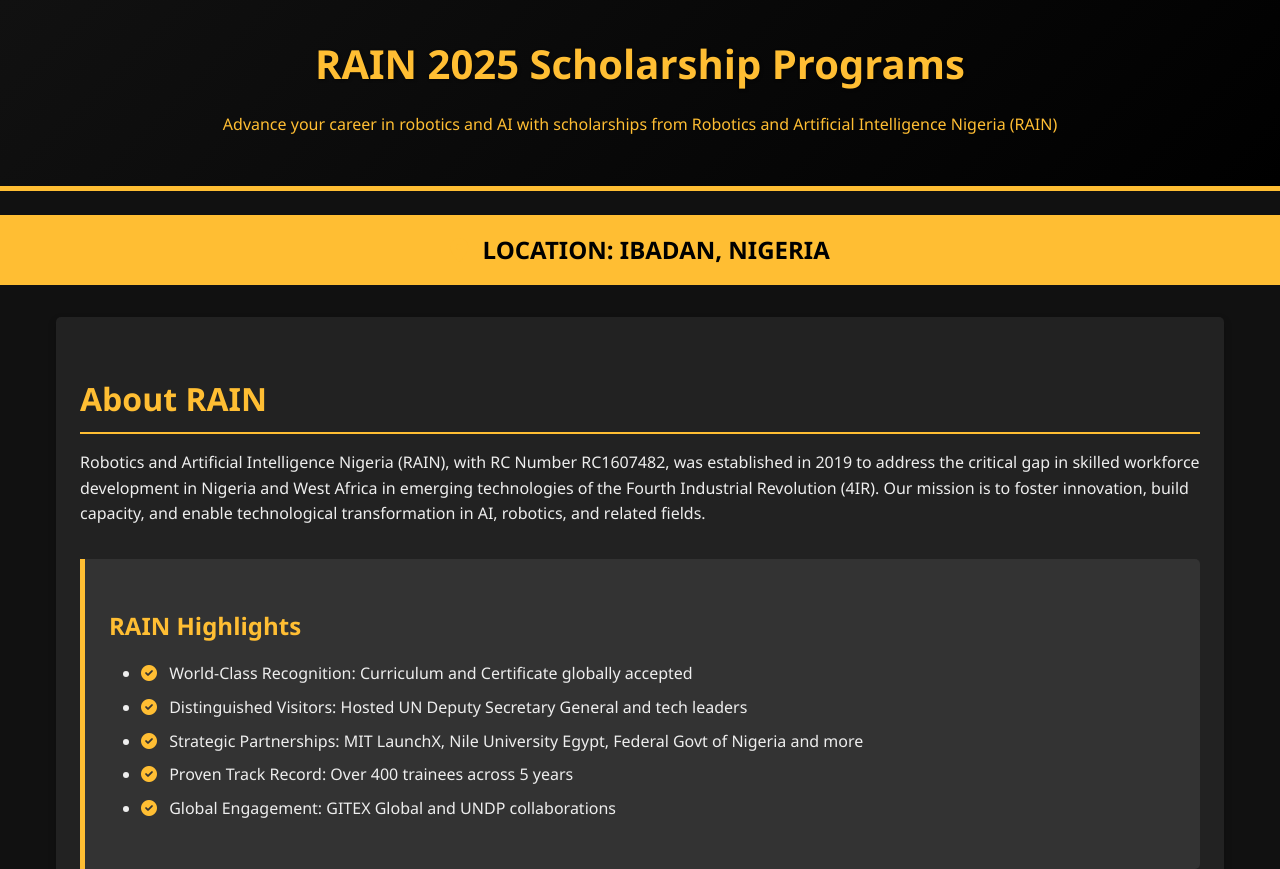
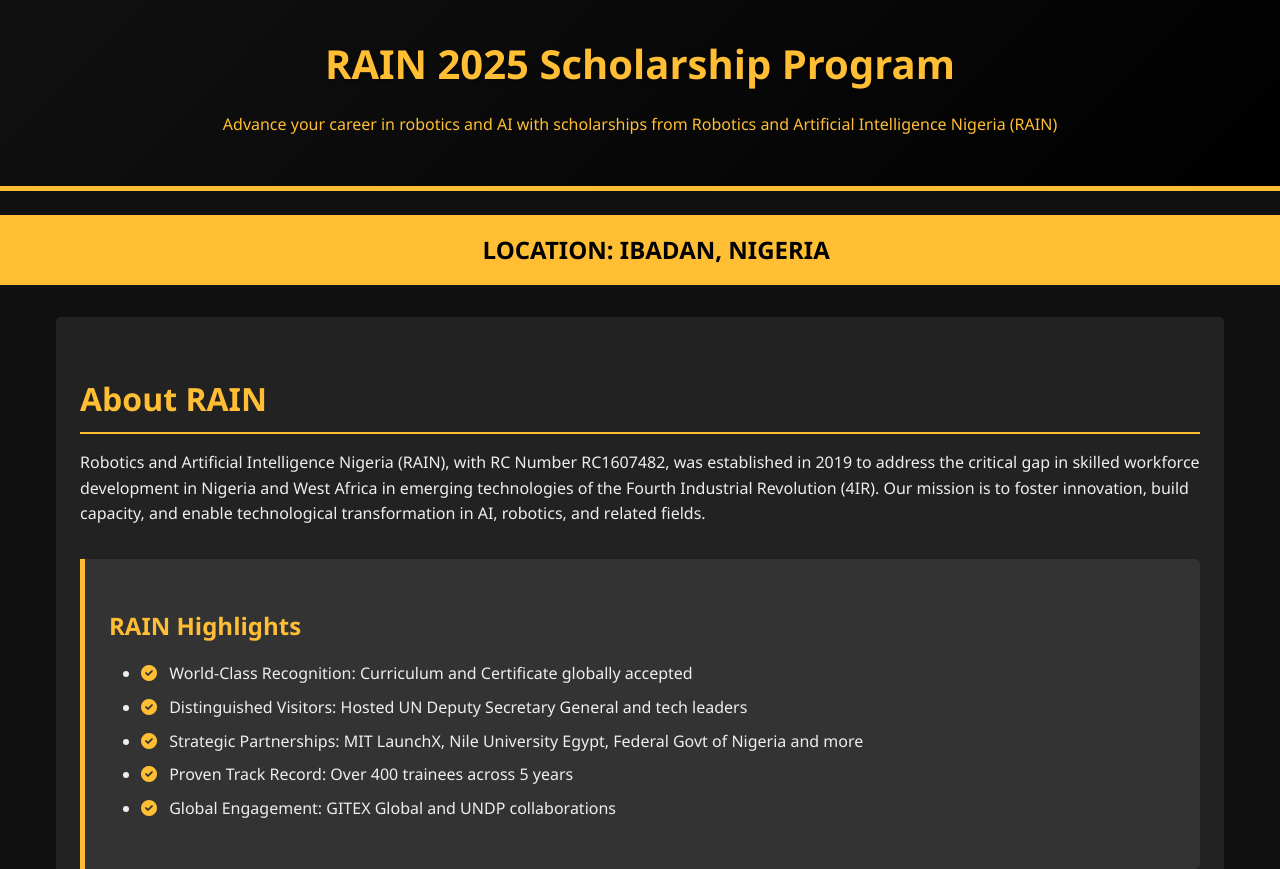
Before and after one commit to RAINigeria/RAINigeria.github.io, a plain HTML site: page index.html in a window 1280 px wide. Shown: the top 869 px of the page. Drawn offline with Linux system fonts and the light colour scheme.

Commit message:
Update index.html

```diff
--- a/index.html
+++ b/index.html
@@ -304,7 +304,7 @@
 <body>
     <header>
         <div class="container">
-            <h1>RAIN 2025 Scholarship Programs</h1>
+            <h1>RAIN 2025 Scholarship Program</h1>
             <p>Advance your career in robotics and AI with scholarships from Robotics and Artificial Intelligence Nigeria (RAIN)</p>
         </div>
     </header>
```
